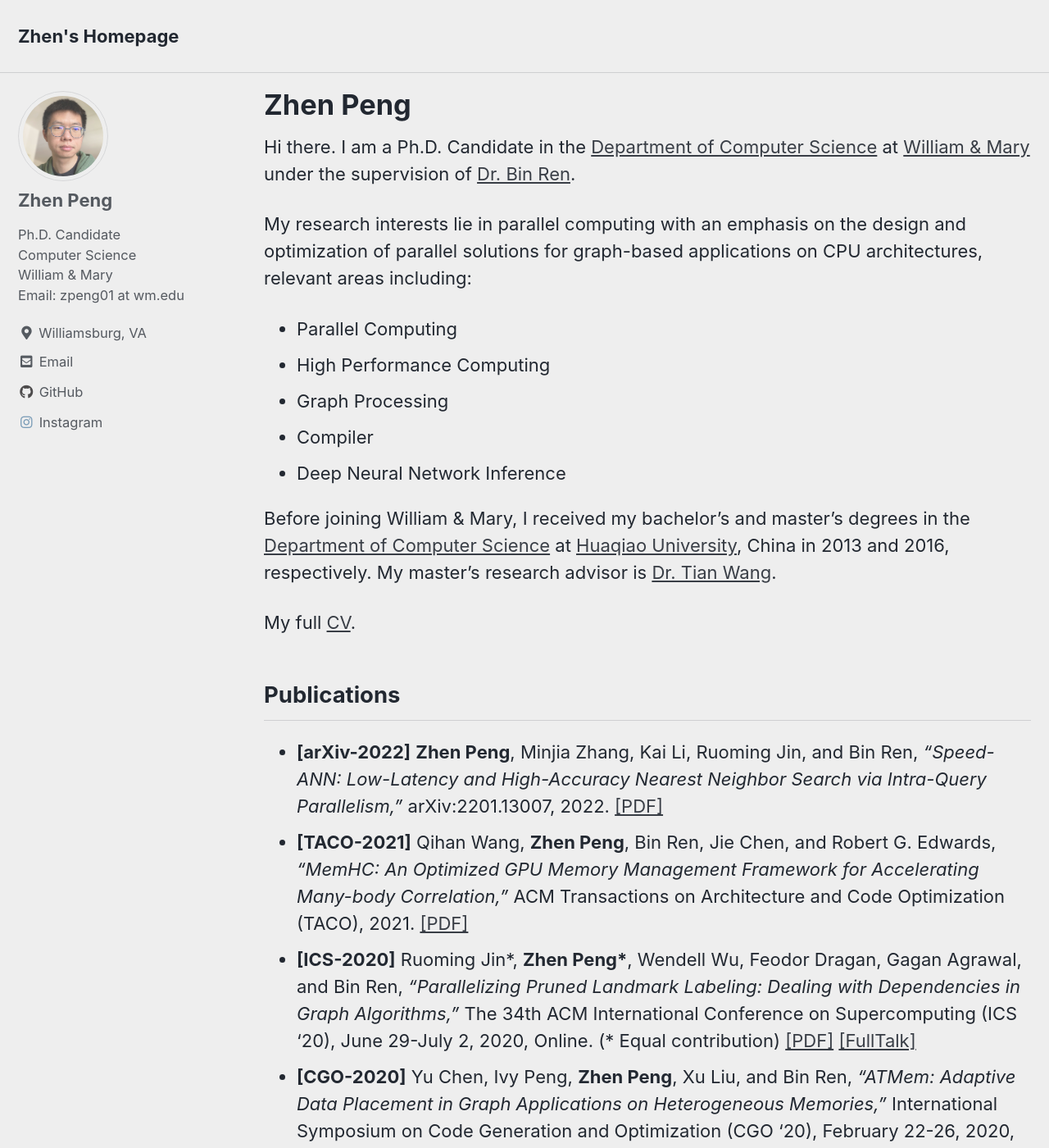
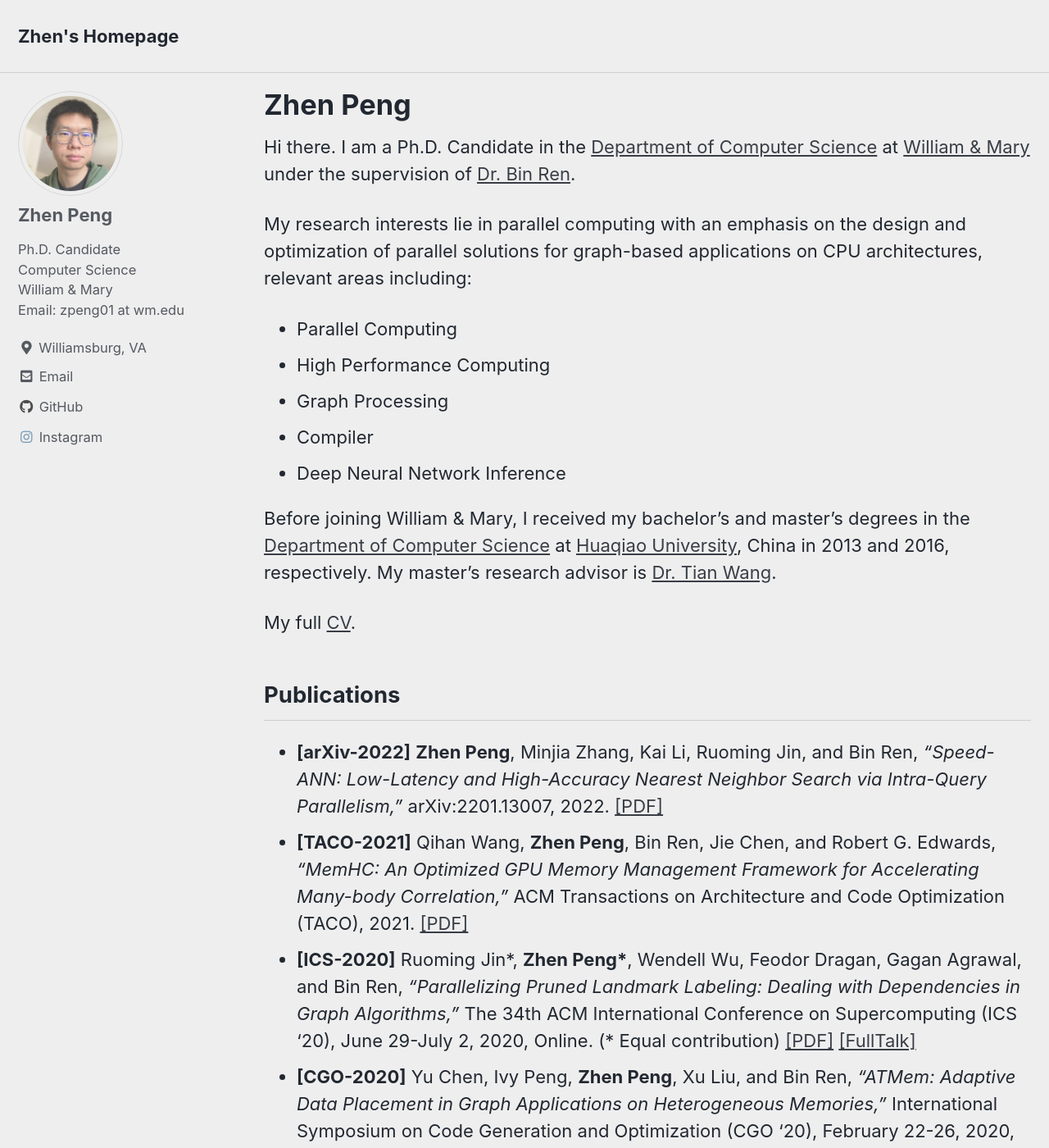
Before and after one commit to johnpzh/johnpzh.github.io, a Jekyll site: the page built from index.md, in a window 1280 px wide and 1400 px high. Shown: the whole window at 82% size. Built offline with Jekyll 4.4.1, drawn with Linux system fonts in a browser that asks for light colours; cached includes are drawn as plain includes.

Commit message:
update _sidebar.scss

```diff
--- a/_config.yml
+++ b/_config.yml
@@ -221,7 +221,7 @@ sass:
 permalink: /:categories/:title/
 paginate: 5 # amount of posts to show
 paginate_path: /page:num/
-timezone: # https://en.wikipedia.org/wiki/List_of_tz_database_time_zones
+timezone: America/New_York# https://en.wikipedia.org/wiki/List_of_tz_database_time_zones
 
 
 # Plugins (previously gems:)
--- a/_sass/minimal-mistakes/_sidebar.scss
+++ b/_sass/minimal-mistakes/_sidebar.scss
@@ -127,7 +127,7 @@
   }
 
   img {
-    max-width: 110px;
+    max-width: 128px;
     border-radius: 50%;
 
     @include breakpoint($large) {
```
